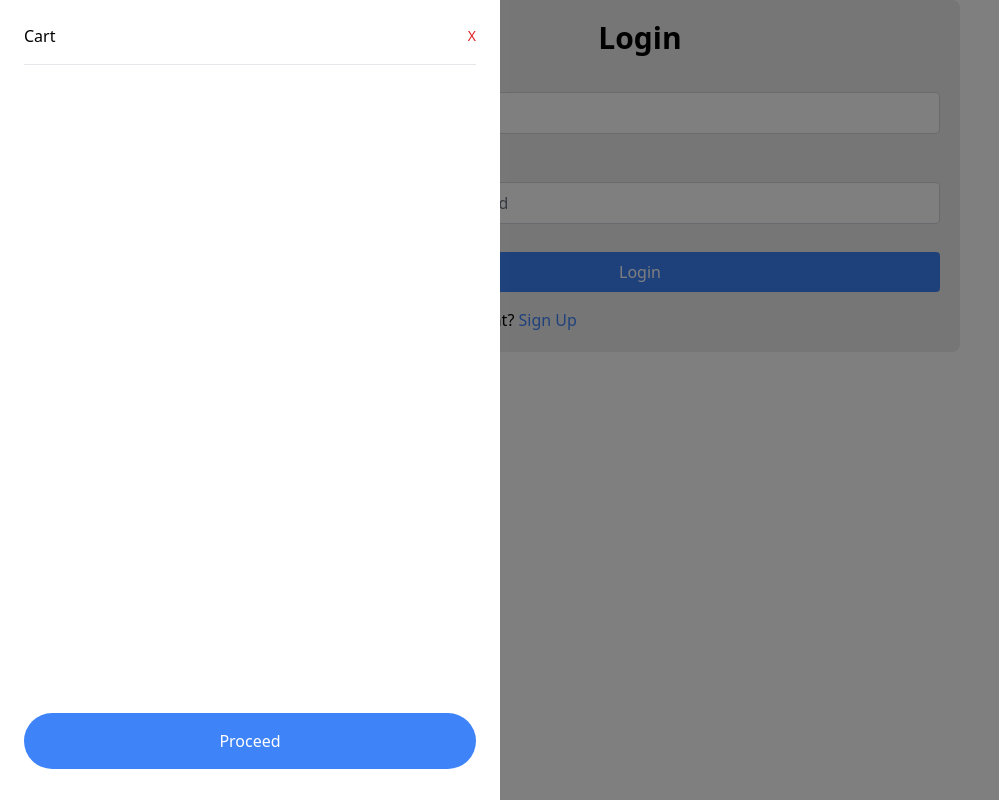
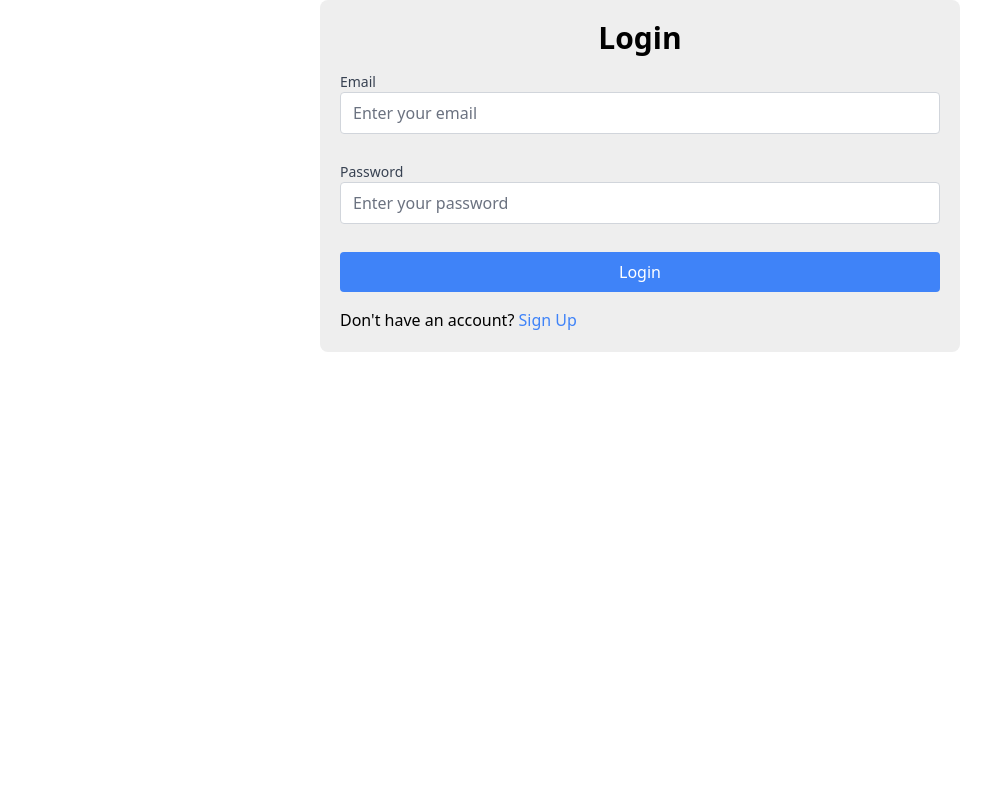
Before and after one commit to Faisal105/template, a React (Create React App) app: page /LoginPage in a window 1280 px wide. Shown: the whole page, without its empty margins (0-999 px from the left). Built offline with nearby package versions, Linux system fonts and the light colour scheme.

Commit message:
Revert "fixed cart item delete issue and css converted to tailwind css"
This reverts commit 9627be98abf8179a01a93bf4622827ebaea6a6f1.

```diff
--- a/src/components/cart/index.jsx
+++ b/src/components/cart/index.jsx
@@ -4,7 +4,7 @@ import Image from "../image/Image";
 import { redirect } from "react-router-dom";
 
 const Cart = () => {
-  const { cartItems, isCartOpen, deleteFromCart, toggleCart, removeFromCart } = useCart();
+  const { cartItems, isCartOpen, toggleCart, removeFromCart } = useCart();
 
   const handleOnclick = () => {
       redirect('/CartPage')
@@ -13,11 +13,28 @@ const Cart = () => {
   return (
     <>
       <div
-        className={`fixed inset-0 bg-[rgba(0,0,0,0.5)] z-50 ${isCartOpen ? "block" : "none"}`}
+        className="fixed inset-0"
+        style={{
+          display: isCartOpen ? "block" : "none",
+          backgroundColor: "rgba(0,0,0,0.5)",
+          zIndex: 1000,
+        }}
         onClick={toggleCart}
       />
       <div
-      className={`fixed top-0 right-[${isCartOpen ? 0 : "-100%"}] w-[500px] h-full bg-white transition duration-300 ease box-border p-6 z-50`}>
+        style={{
+          position: "fixed",
+          top: 0,
+          right: isCartOpen ? 0 : "-100%",
+          width: "500px",
+          height: "100%",
+          backgroundColor: "white",
+          transition: "right 0.3s ease",
+          padding: "25px",
+          boxSizing: "border-box",
+          zIndex: 1001,
+        }}
+      >
         <div className="flex justify-between items-center mb-4">
           <h2>Cart</h2>
           <button className="text-red-600 text-sm" onClick={toggleCart}>
@@ -46,7 +63,7 @@ const Cart = () => {
                 <td className="py-3 px-3">x{item.quantity}</td>
                 <td className="py-3 px-3">${(item.price * item.quantity).toFixed(2)}</td>
                 <td className="py-3 pl-3 text-right"> <button
-                    onClick={() => deleteFromCart(item.id)}
+                    onClick={() => removeFromCart(item.id)}
                     className="text-red-500"
                   >
                     <svg
--- a/src/components/header/Header.jsx
+++ b/src/components/header/Header.jsx
@@ -89,7 +89,8 @@ const Header = () => {
                 <div className="group relative">
                   <Link
                     to={menuItem.link}
-                    className="text-white py-1 hover:underline text-lg cursor-pointer"
+                    className="text-white py-1 hover:underline text-lg"
+                    style={{ cursor: "pointer" }}
                   >
                     {menuItem.label}
                   </Link>
@@ -109,7 +110,8 @@ const Header = () => {
               ) : (
                 <a
                   href={menuItem.link}
-                  className="text-white hover:underline text-lg cursor-pointer"
+                  className="text-white hover:underline text-lg"
+                  style={{ cursor: "pointer" }}
                 >
                   {menuItem.label}
                 </a>
--- a/src/contexts/CartContext.js
+++ b/src/contexts/CartContext.js
@@ -40,15 +40,9 @@ export const CartProvider = ({ children }) => {
     );
   };
 
-    const deleteFromCart = (id) => {
-    setCartItems((currentItems) =>
-    currentItems.filter((item) => item.id !== id))
-    };
-
-
   return (
     <CartContext.Provider
-      value={{ cartItems, isCartOpen, addToCart, removeFromCart, deleteFromCart, toggleCart }}
+      value={{ cartItems, isCartOpen, addToCart, removeFromCart, toggleCart }}
     >
       {children}
     </CartContext.Provider>
```
